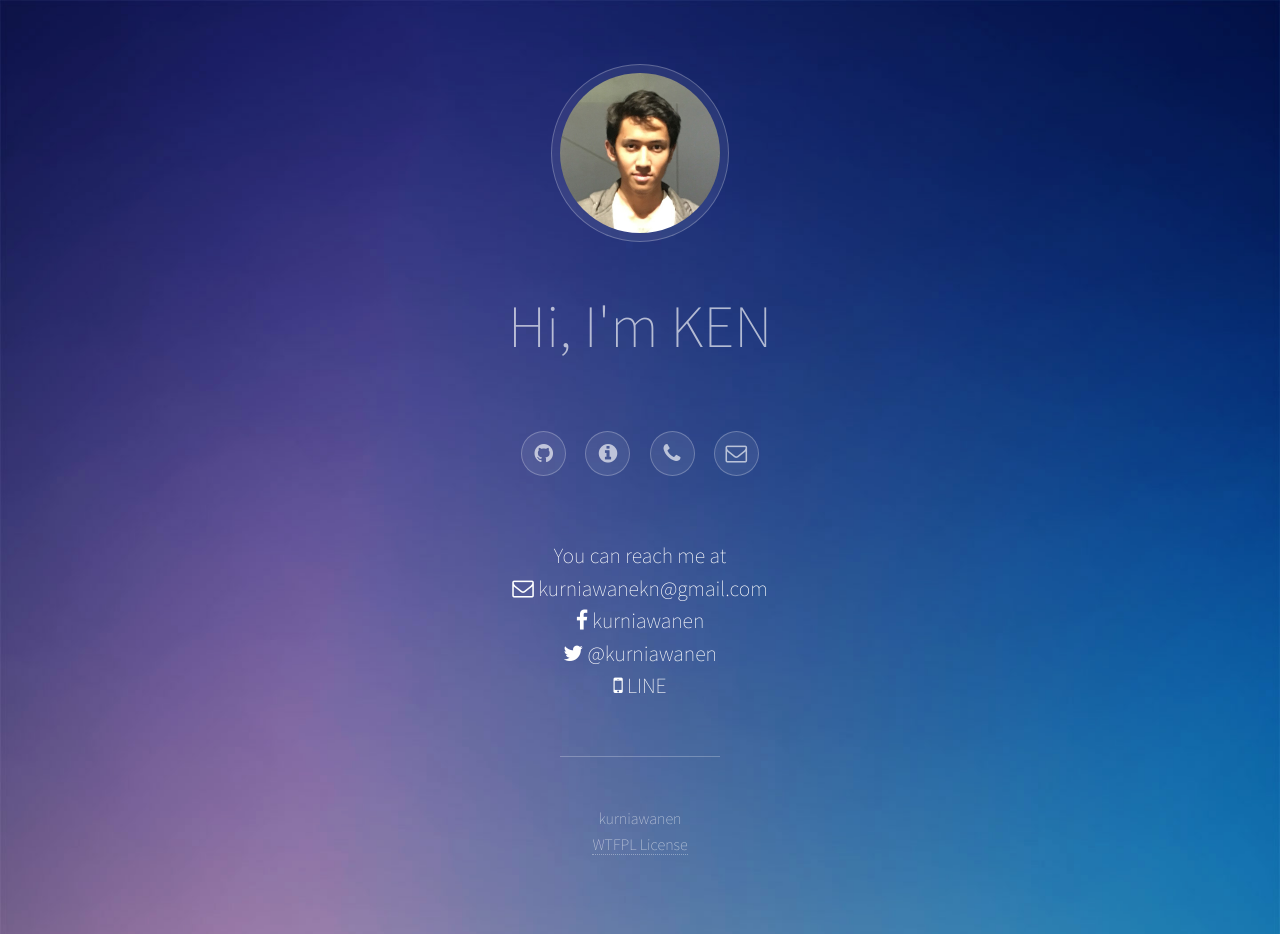
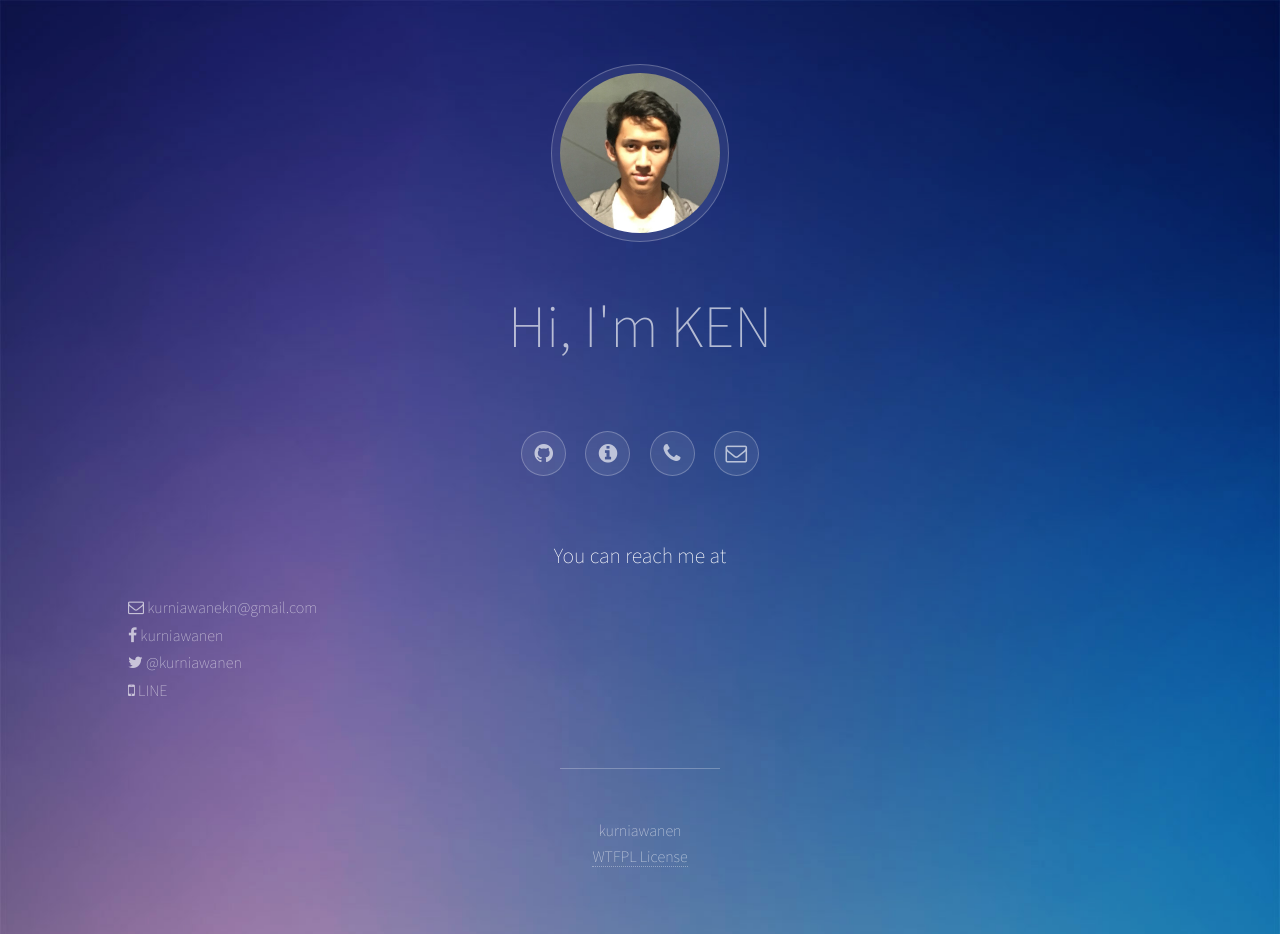
Before and after one commit to ken-kurniawanen/kurniawanen.github.io, a Jekyll site: the page built from contact/index.html, in a window 1280 px wide. Built offline with Jekyll 4.4.1, drawn with Linux system fonts in a browser that asks for light colours.

Commit message:
another edit

```diff
--- a/contact/index.html
+++ b/contact/index.html
@@ -2,9 +2,10 @@
 layout: default
 title: Contact kurniawanen
 ---
-<h2>You can reach me at<br />
+<h2>You can reach me at</h2>
+<p>
 <a href="mailto:kurniawanekn@gmail.com" target="_blank" class="icon fa-envelope-o"> kurniawanekn@gmail.com</a><br />
 <a href="http://facebook.com/kurniawanen" target="_blank" class="icon fa-facebook"> kurniawanen</a><br />
 <a href="http://twitter.com/kurniawanen" target="_blank" class="icon fa-twitter"> @kurniawanen</a><br />
 <a href="http://line.me/ti/p/~kurniawanen" target="_blank" class="icon fa-mobile"> LINE</a>
-</h2>
+</p>
```
